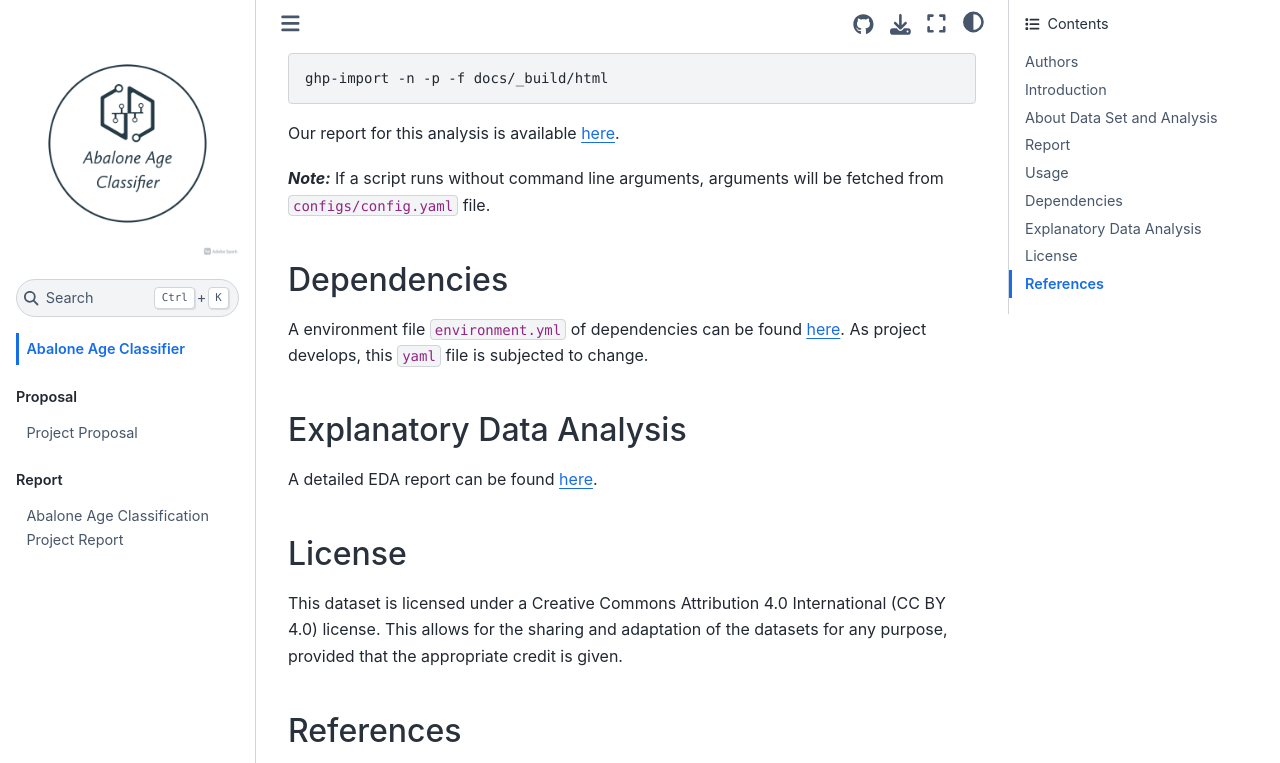
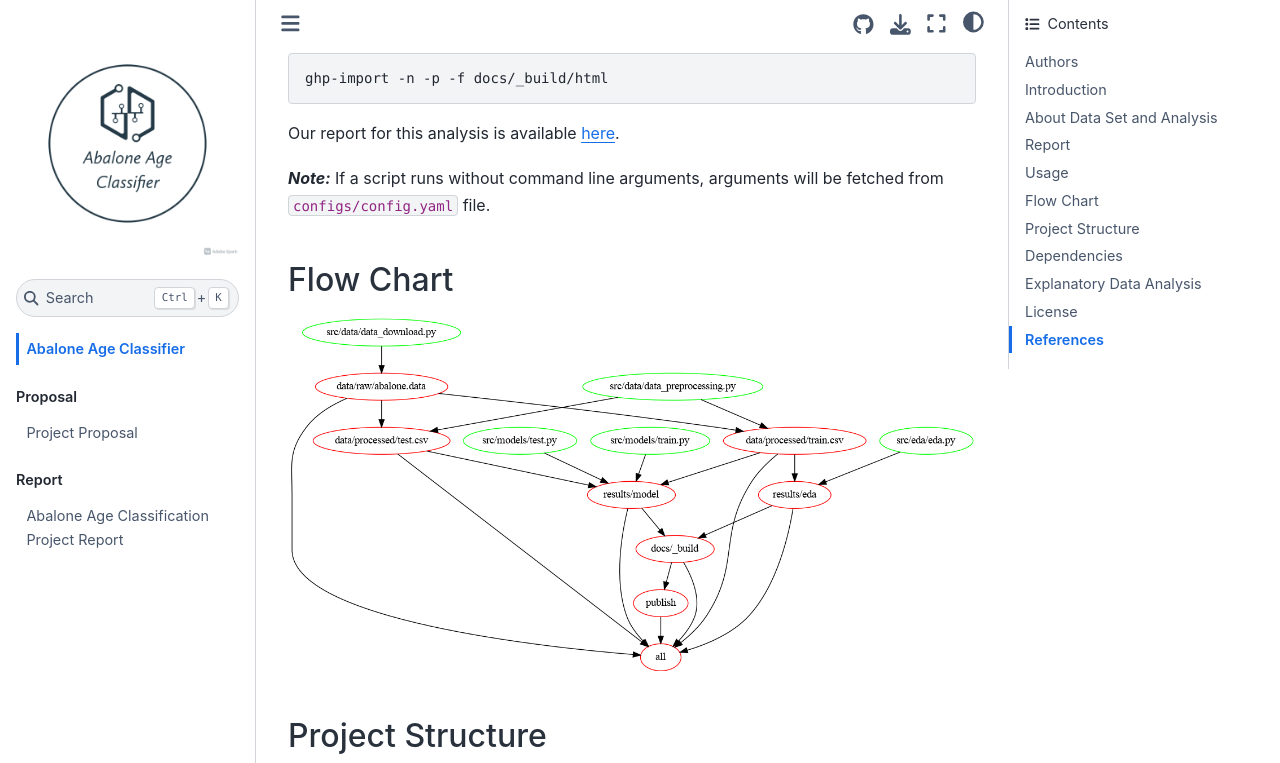
Before and after one commit to veerupandey/abalone_age_classification, a Jupyter Book: the page built from docs/README.md, in a window 1280 px wide and 900 px high, scrolled down 4669 px, cut to the strip 0-763 px from the top of the window. Built offline with Jupyter Book 1.0.4 settings and Sphinx 7.4.7 and the Sphinx Book theme 1.1.4, drawn with Linux system fonts in a browser that asks for light colours.

Commit message:
Add flowchart and project structure

```diff
--- a/docs/README.md
+++ b/docs/README.md
@@ -160,6 +160,14 @@
 
 **_Note:_** If a script runs without command line arguments, arguments will be fetched from `configs/config.yaml` file.
 
+## Flow Chart
+
+![Flowchart](../images/flowchart.png)
+
+## Project Structure
+
+![Project Structure](../images/project_org.png)
+
 ## Dependencies
 
 A environment file `environment.yml` of dependencies can be found <a href="https://github.com/UBC-MDS/abalone_age_classification/blob/main/environment.yml">here</a>. As project develops, this `yaml` file is subjected to change.
```
Also changed, not shown: README.md (+8 -0 lines), images/flowchart.png (added), images/project_org.png (added), 1 other file.
